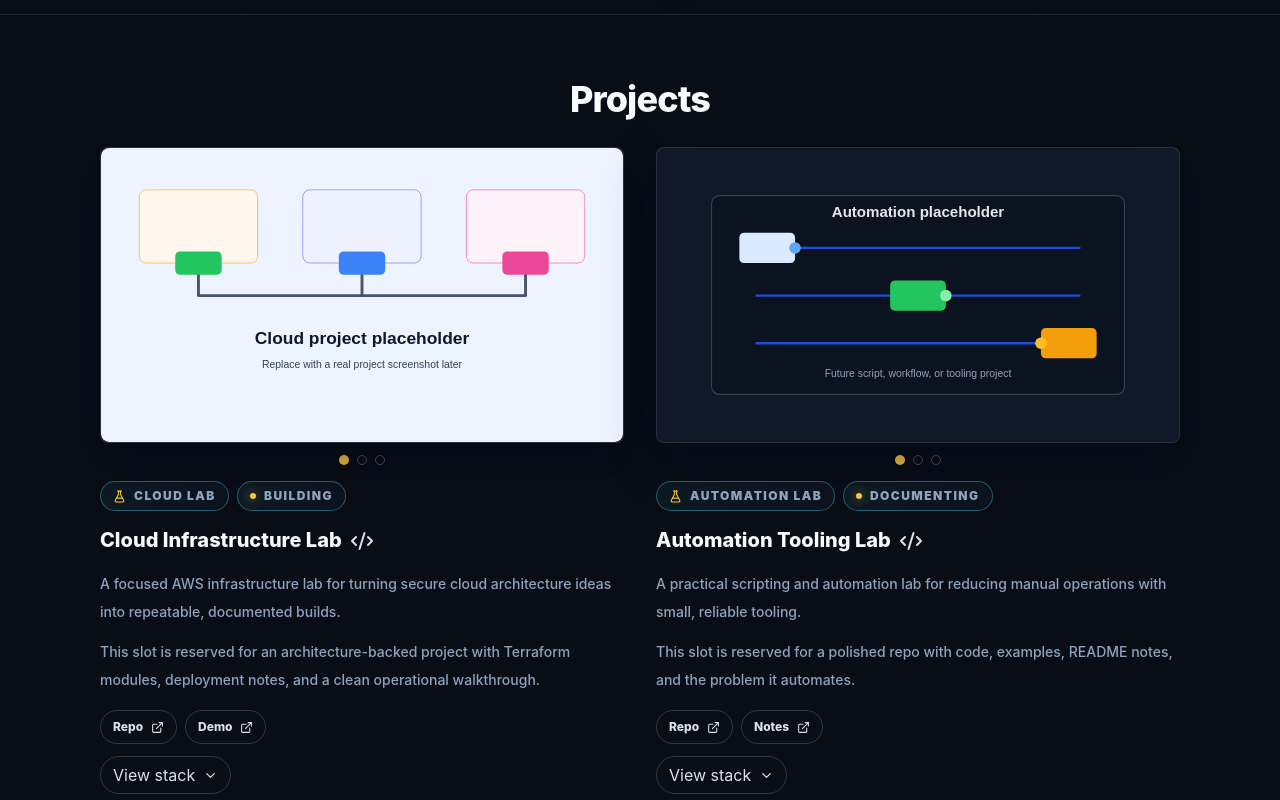
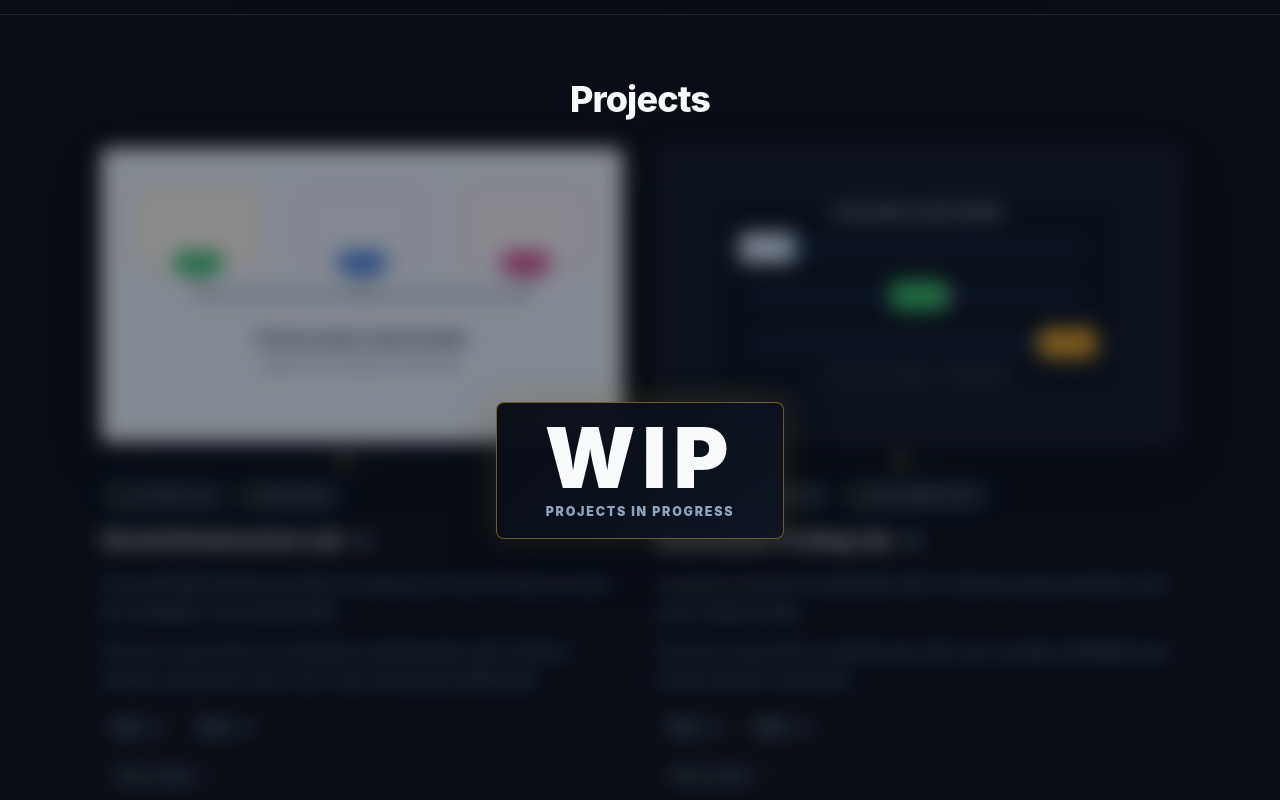
Before and after one commit to dboyza/portfolio-website, a React (Vite) app: page / in a window 1280 px wide. Shown: the part 1800-2600 px from the top of the page. Built offline with nearby package versions, Linux system fonts and the light colour scheme.

Commit message:
Add projects WIP overlay

```diff
--- a/src/index.css
+++ b/src/index.css
@@ -423,6 +423,60 @@ button:focus-visible {
     0 0 32px rgba(34, 211, 238, 0.1);
 }
 
+.projects-wip {
+  position: relative;
+  isolation: isolate;
+}
+
+.projects-wip-content {
+  filter: blur(10px) saturate(0.82);
+  opacity: 0.54;
+  pointer-events: none;
+  user-select: none;
+}
+
+.projects-wip-overlay {
+  position: absolute;
+  inset: -1.5rem -0.5rem;
+  z-index: 4;
+  display: grid;
+  min-height: 18rem;
+  place-items: center;
+  pointer-events: none;
+}
+
+.projects-wip-badge {
+  display: grid;
+  gap: 0.4rem;
+  min-width: min(18rem, calc(100vw - 3rem));
+  padding: 1rem 1.25rem;
+  border: 1px solid rgba(245, 197, 66, 0.42);
+  border-radius: 0.5rem;
+  background:
+    linear-gradient(135deg, rgba(8, 13, 22, 0.9), rgba(17, 24, 39, 0.74)),
+    rgba(8, 13, 22, 0.84);
+  box-shadow:
+    0 18px 48px rgba(1, 8, 20, 0.38),
+    0 0 34px rgba(245, 197, 66, 0.16);
+  color: var(--site-text);
+  text-align: center;
+  text-transform: uppercase;
+}
+
+.projects-wip-badge span {
+  font-size: clamp(2.5rem, 8vw, 5.25rem);
+  font-weight: 950;
+  letter-spacing: 0.08em;
+  line-height: 0.92;
+}
+
+.projects-wip-badge small {
+  color: var(--site-text-muted);
+  font-size: 0.78rem;
+  font-weight: 900;
+  letter-spacing: 0.14em;
+}
+
 .text-slate-100 {
   color: var(--site-text);
 }
--- a/src/sections/Projects.tsx
+++ b/src/sections/Projects.tsx
@@ -17,7 +17,12 @@ const Projects = () => {
       <div className="wide-shell">
         <SectionHeading title="Projects" />
 
-        <div className="mt-7 grid gap-x-8 gap-y-14 md:grid-cols-2">
+        <div className="projects-wip mt-7">
+          <div
+            className="projects-wip-content grid gap-x-8 gap-y-14 md:grid-cols-2"
+            aria-hidden="true"
+            inert
+          >
             {visibleProjects.map((project, index) => (
               <ProjectCard
                 key={project.id}
@@ -34,7 +39,11 @@ const Projects = () => {
           </div>
 
           {!showAllProjects && projects.length > INITIAL_PROJECT_COUNT && (
-          <div className="mt-12 text-center">
+            <div
+              className="projects-wip-content mt-12 text-center"
+              aria-hidden="true"
+              inert
+            >
               <button
                 type="button"
                 className="motion-pill rounded-full border border-white/17 px-5 py-2.5 text-sm font-extrabold text-slate-200 transition hover:border-gold-500/70 hover:text-white focus-visible:outline focus-visible:outline-2 focus-visible:outline-offset-4 focus-visible:outline-gold-500"
@@ -44,6 +53,14 @@ const Projects = () => {
               </button>
             </div>
           )}
+
+          <div className="projects-wip-overlay" aria-label="Projects work in progress">
+            <div className="projects-wip-badge">
+              <span>WIP</span>
+              <small>Projects in progress</small>
+            </div>
+          </div>
+        </div>
       </div>
     </section>
   );
```
Lines whose indentation alone changed are shown as unchanged.
